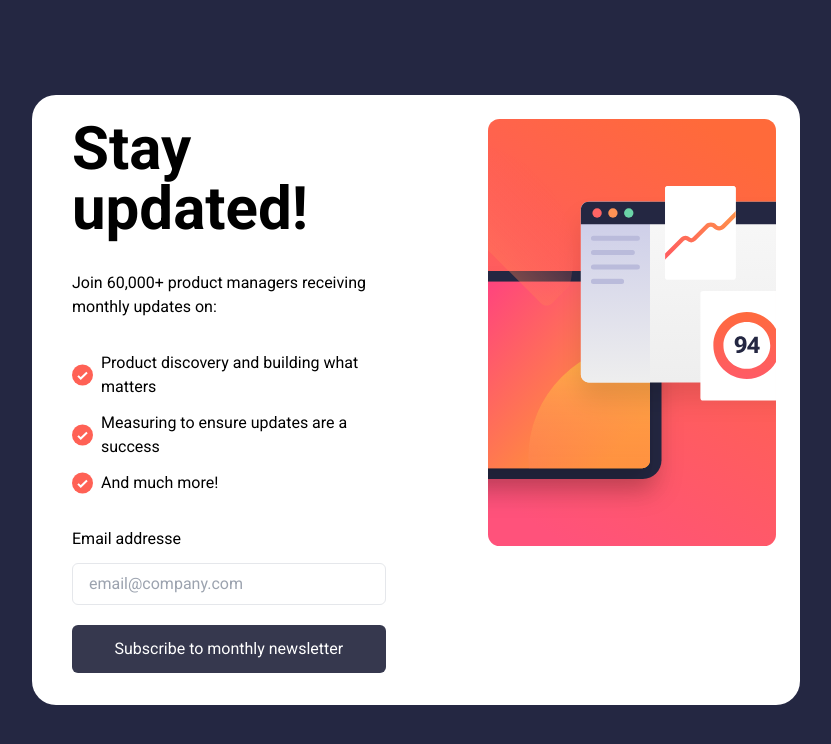
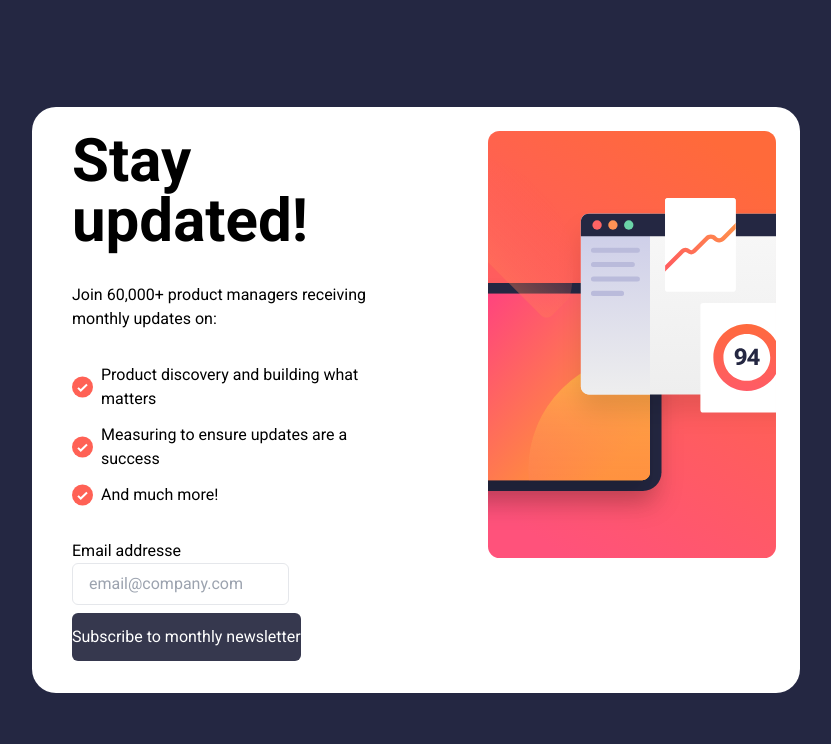
Before and after one commit to AymanSdq/newsletter-rct, a React (Vite) app: page / in a window 1280 px wide. Shown: the top 744 px of the page, without its empty margins (224-1055 px from the left). Built offline with nearby package versions, Linux system fonts and the light colour scheme.

Commit message:
Adding the form

```diff
--- a/src/App.jsx
+++ b/src/App.jsx
@@ -29,10 +29,16 @@ function App() {
               </ul>
 
               <div className='flex w-full flex-col gap-3'>
-                <label htmlFor="Email">Email addresse</label>
-                <input className='border flex rounded-md py-2 px-4' type="email" placeholder='email@company.com' />
-                <button className=' rounded-md my-2 py-3 bg-charcoalGray text-whiteColor'>Subscribe to monthly newsletter</button>
+                {/* We must turn this into form */}
+                <form action="">
+                  <div>
+                    <label htmlFor="Email">Email addresse</label>
+                    <input className='border flex rounded-md py-2 px-4' type="email" placeholder='email@company.com' />
+                    <button className=' rounded-md my-2 py-3 bg-charcoalGray text-whiteColor'>Subscribe to monthly newsletter</button>
+                  </div>
+                </form>
               </div>
+
             </div>
           </div>
           {/* Image */}
```
